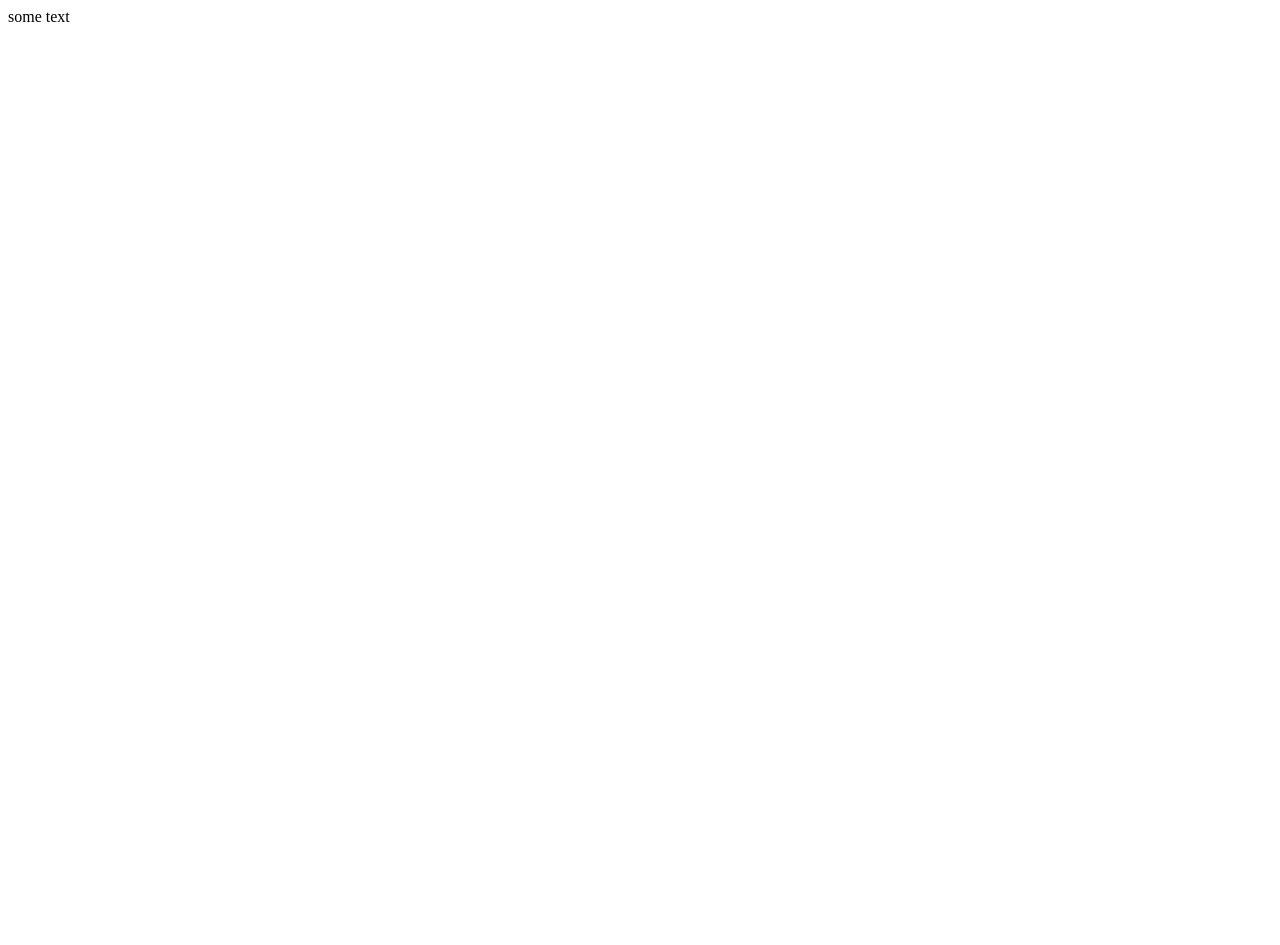
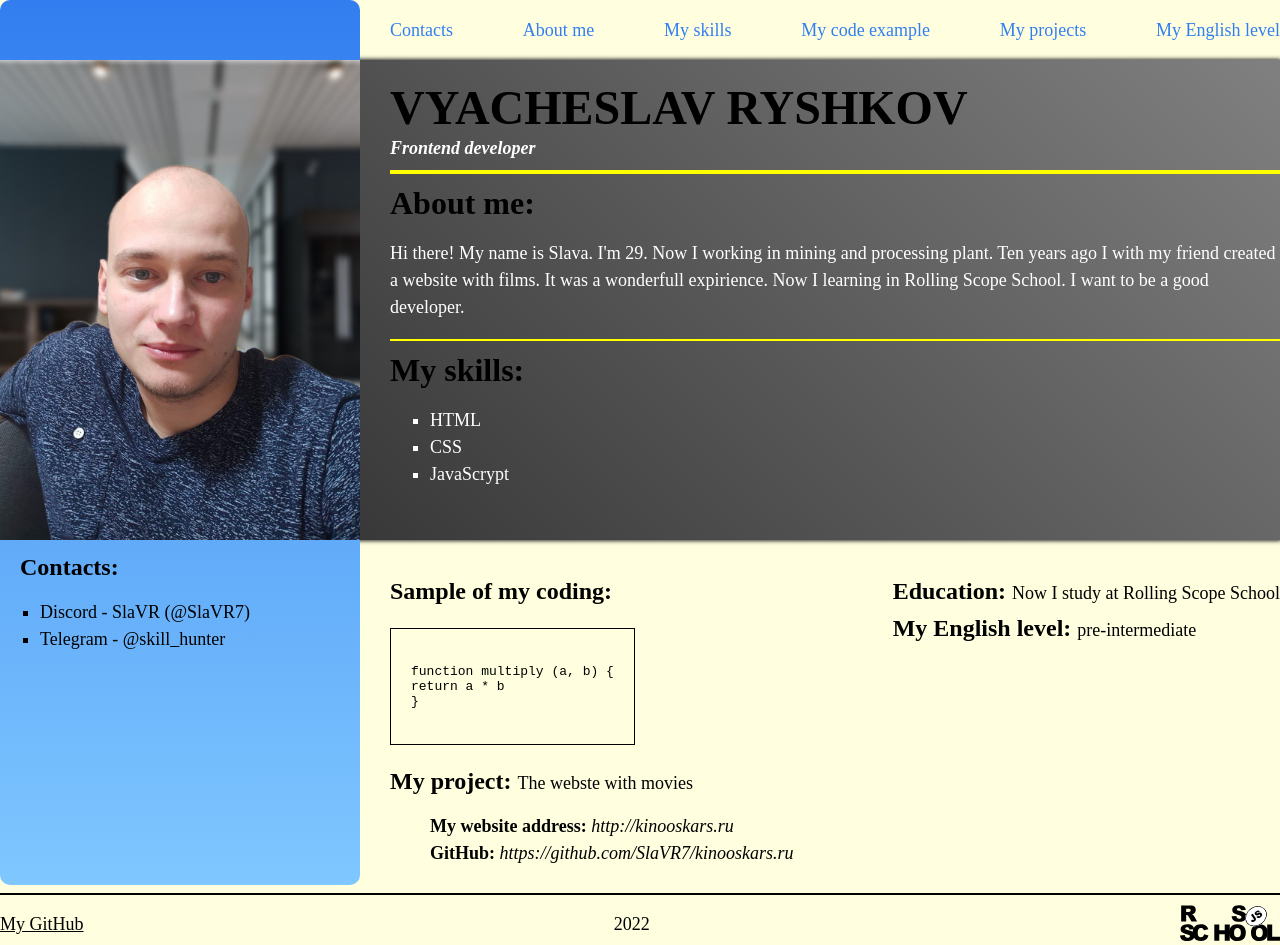
Before and after one commit to SlaVR7/rsschool-cv, a plain HTML site: page index.html in a window 1280 px wide. Before the commit the page ends 800 px from the top, so only its background shows below. Drawn offline with Linux system fonts and the light colour scheme.

Commit message:
init: create  index.html & style.css

```diff
--- a/index.html
+++ b/index.html
@@ -4,9 +4,98 @@
     <meta charset="UTF-8">
     <meta http-equiv="X-UA-Compatible" content="IE=edge">
     <meta name="viewport" content="width=device-width, initial-scale=1.0">
-    <title>Document</title>
+    <title>Vyacheslav Ryshkov</title>
+    <link rel="stylesheet" href="style.css">
 </head>
 <body>
-    some text
-</body>
+  <div class="main__background"></div>
+  <div class="container">
+    <div class="info-container">
+      <aside>
+        <img class="avatar" src="assets/img/avatar.jpg" alt="My photo">
+        <h2 class="contacts" id="contacts">Contacts:</h2>
+      <ul class="contacts__list">
+        <li>
+          Discord - SlaVR (@SlaVR7)
+        </li>
+        <li>
+          Telegram - <a href="https://t.me/skill_hunter" target="_blank">@skill_hunter</a>
+        </li>
+      </ul>
+       </aside>
+      <div class="info"><header>
+    <nav>
+      <ul class="header__list">
+        <li class="header__items">
+          <a href="#contacts">Contacts</a>
+        </li>
+        <li class="header__items">
+          <a href="#me">About me</a>
+        </li>
+        <li class="header__items">
+          <a href="#skills">My skills</a>
+        </li>
+        <li class="header__items">
+          <a href="#coding">My code example</a>
+        </li>
+        <li class="header__items">
+          <a href="#projects">My projects</a>
+        </li>
+        <li class="header__items">
+          <a href="#english">My English level</a>
+        </li>
+      </ul>
+    </nav>
+  </header>
+  <main>
+    <h1>
+      Vyacheslav Ryshkov
+    </h1>
+    <p class="name__description">Frontend developer</p>
+    <hr class="name__hr">
+    <h2 id="me">About me:</h2>
+    <p>Hi there! My name is Slava. I'm 29. Now I working in mining and processing plant. Ten years ago I with my friend created a website with films. It was a wonderfull expirience. Now I learning in Rolling Scope School. I want to be a good developer. </p>
+    <hr>
+    <h2 id="skills">My skills:</h2>
+      <ul class="skills">
+        <li>HTML</li>
+        <li>CSS</li>
+        <li>JavaScrypt</li>
+      </ul>
+      <div class="container__description">
+        <div class="container__description-item">
+    <h2 id="coding">Sample of my coding:</h2>
+    <pre>
+      <code>
+function multiply (a, b) {
+return a * b
+}</code>
+    </pre>
+     <h2 id="projects">My project: <span class="description">The webste with movies</span></h2>
+    <ul class="my-project">
+      <li class="my-projects__item">My website address: <a class="my-projects__item-link" href="http://kinooskars.ru" target="_blank">http://kinooskars.ru</a></li>
+      <li class="my-projects__item">GitHub: <a class="my-projects__item-link" href="https://github.com/SlaVR7/kinooskars.ru" target="_blank">https://github.com/SlaVR7/kinooskars.ru</a></li>
+    </ul>
+    </div>
+    <div class="container__description-item">
+     <h2>Education:
+     <span class="description">Now I study at Rolling Scope School</span>
+    </h2>
+      <h2 id="english">My English level: <span class="description">pre-intermediate</span></h2>
+    </div>
+  </div>
+   </main>
+</div>
+</div>
+<hr class="footer-hr">
+  <footer>
+    <a class="my-git" href="https://github.com/SlaVR7" target="_blank">My GitHub</a>
+    <div class="year">2022</div>
+    <a class="rs-logo" href="https://rs.school/js/" target="_blank">
+       <img src="assets/img/rs_school_js.svg" alt="RS School logo">
+    </a>
+
+      </footer>
+    </div>
+  </body>
 </html>
--- a/style.css
+++ b/style.css
@@ -0,0 +1,212 @@
+body {
+    margin: 0;
+    background-color: #FFFFE0;
+}
+
+a {
+    color: inherit;
+    text-decoration: none;
+}
+
+a:hover {
+    text-decoration: underline;
+}
+
+a:active {
+    display: inline-block;
+    transform: scale(0.9);
+}
+
+ul {
+    list-style: none;
+    color: white;
+}
+
+li {
+    line-height: 1.5;
+}
+
+.container {
+    max-width: 1440px;
+    margin: 0 auto;
+}
+
+.info-container {
+    display: flex;
+}
+
+.header__list {
+    margin: 0;
+    padding: 0;
+    display: flex;
+    justify-content: space-between;
+    align-items: center;
+    height: 60px;
+    font-size: 24px;
+    color: #327ef0;
+}
+
+h1 {
+    margin-top: 20px;
+    margin-bottom: 0;
+    font-size: 4em;
+    text-transform: uppercase;
+}
+
+h2 {
+    font-size: 2em;
+}
+
+p {
+    font-size: 18px;
+    line-height: 1.5;
+    color: white;
+}
+
+.name__description {
+    margin: 0;
+    font-style: italic;
+    font-weight: bold;
+}
+
+hr {
+    height: 1px;
+	border: none;
+	border-top: 2px solid yellow;
+}
+
+.name__hr {
+    border-top: 4px solid yellow;
+}
+
+.main__background {
+    position: absolute;
+    top: 60px;
+    width: 100%;
+    height: 480px;
+    background: linear-gradient(45deg, #262626, transparent);
+    background-color: grey;
+    box-shadow: 0px 0px 4px 1px rgb(41 41 41);
+    z-index: -1;
+}
+
+.main__container {
+    display: flex;
+}
+
+aside {
+    flex-shrink: 0;
+    margin-right: 50px;
+    padding-top: 60px;
+    width: 360px;
+    border-radius: 10px;
+    background: linear-gradient(180deg, #327ef0, transparent);
+    background-color: rgba(127, 199, 255, 1);
+}
+
+.avatar {
+    width: 100%;
+}
+
+.contacts {
+    margin-left: 20px;
+}
+
+.contacts__list {
+    font-size: 18px;
+    list-style: square;
+    color: black;
+}
+
+.info {
+    width: 75%;
+}
+
+.skills {
+    list-style: square;
+    font-size: 18px;
+}
+
+pre {
+    display: inline-block;
+    padding: 20px;
+    border: 1px solid black;
+}
+
+.container__description {
+    display: flex;
+    justify-content: space-between;
+}
+
+.my-project {
+    font-size: 18px;
+    line-height: 1.5;
+    color: black;
+}
+
+.my-projects__item {
+    font-weight: bold;
+}
+
+.my-projects__item-link {
+    font-weight: normal;
+    font-style: italic;
+}
+
+.description {
+    font-weight: normal;
+    font-size: 18px;
+    color: black;
+}
+
+.footer-hr {
+    border-color: black;
+}
+
+footer {
+    display: flex;
+    justify-content: space-between;
+    align-items: center;
+}
+
+.year {
+    font-size: 18px;
+}
+
+.rs-logo {
+    display: block;
+    width: 100px;
+}
+
+.my-git {
+    display: block;
+    text-decoration: underline;
+    font-size: 18px;
+}
+
+@media (max-width: 1307px) {
+
+    .header__list {
+        font-size: 18px;
+    }
+
+    h1 {
+        font-size: 3em;
+    }
+
+    h2 {
+        margin: 10px auto;
+    }
+
+    h2:nth-child(-n+3) {
+        font-size: 24px;
+    }
+
+    aside {
+        margin-right: 30px;
+    }
+
+    .skills {
+        margin-bottom: 80px;
+    }
+}
```
Also changed, not shown: assets/img/avatar.jpg (added), assets/img/rs_school_js.svg (added), avatar.jpg (deleted).
